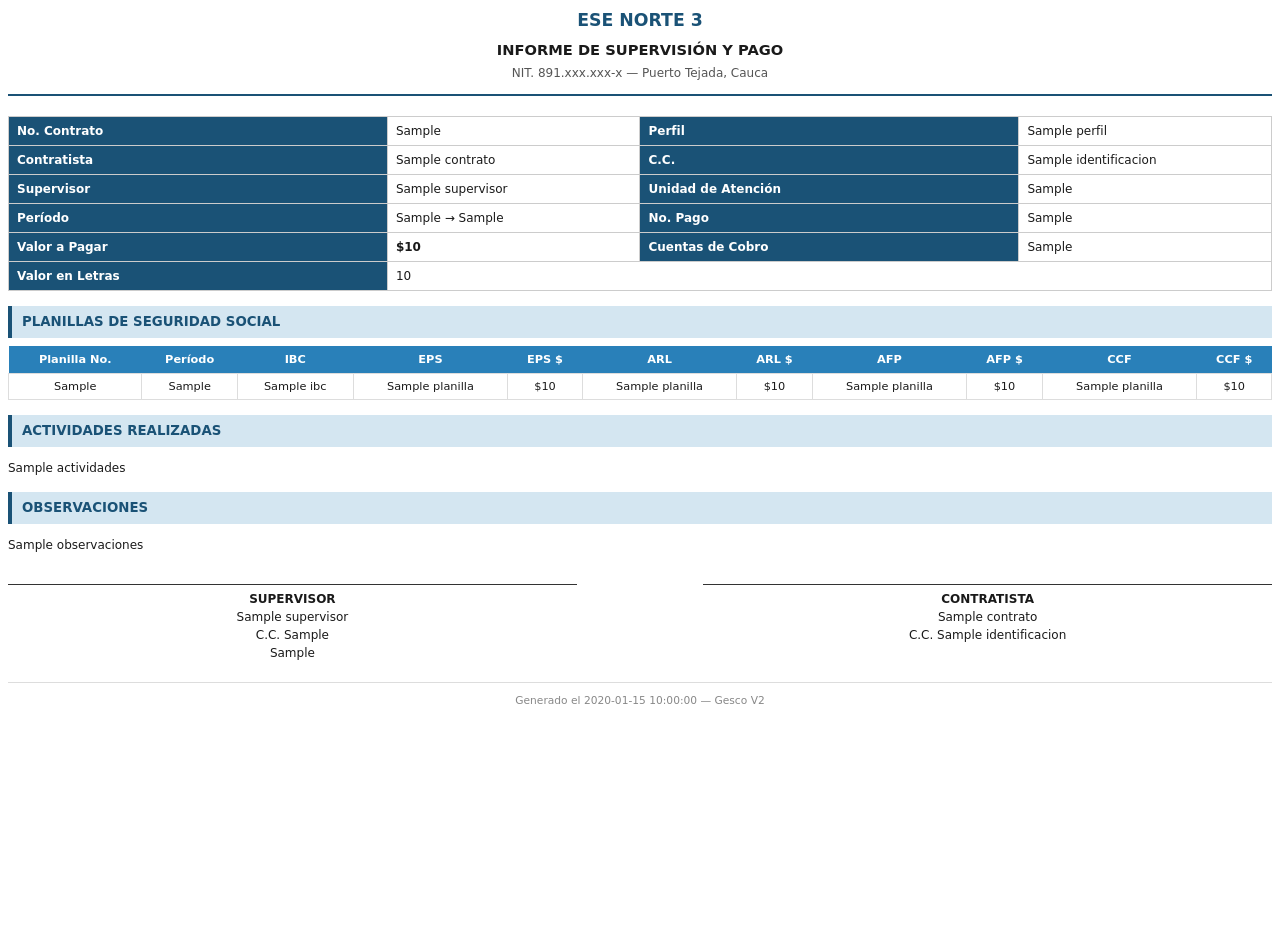
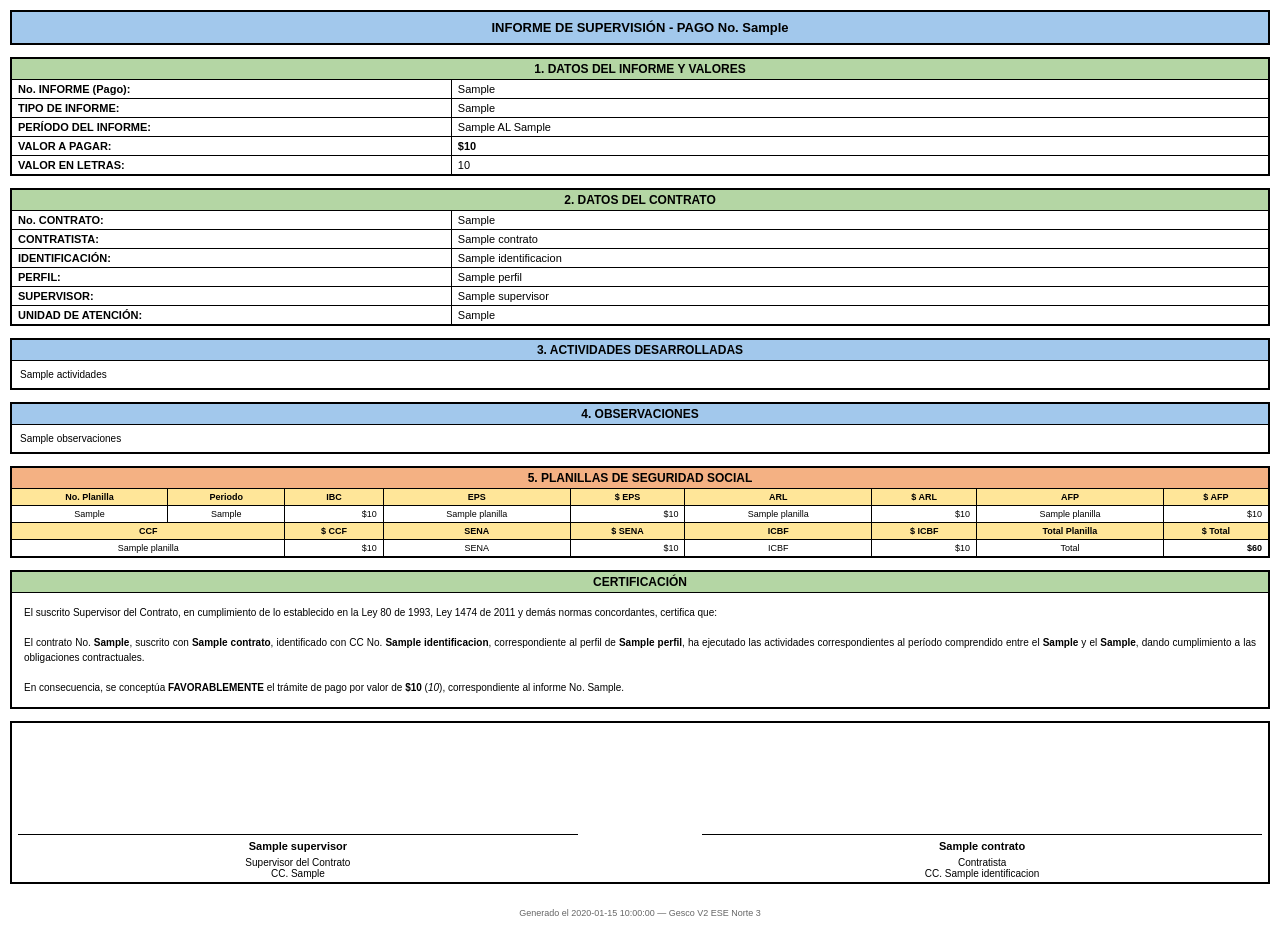
Before and after one commit to NexoSalud/gesco-v2, a FastAPI app: template backend/app/templates/supervision_pdf.html in a window 1280 px wide. Before the commit the page ends 704 px from the top, so only its background shows below. Run offline with FastAPI, Linux system fonts and the light colour scheme; the template is opened without the code that fills it: most values are stand-ins (such as "Sample title", 1, 10 or a date in 2020).

Commit message:
feat: PDF supervision con Playwright + import pagos desde Excel
- Reemplazado WeasyPrint por Playwright para generacion de PDF
- Template supervision_pdf.html con diseno completo (datos, planillas, certificacion, firmas)
- Actualizado Dockerfile y requirements para Playwright/Chromium
- Import ahora crea pagos para cada fila del Excel (PARCIAL/FINAL)
- Auto-incremento de cuotas_pagadas por cada pago importado

```diff
--- a/backend/app/templates/supervision_pdf.html
+++ b/backend/app/templates/supervision_pdf.html
@@ -2,212 +2,243 @@
 <html lang="es">
 <head>
 <meta charset="UTF-8">
+<title>Informe de Supervisión - {{ contrato.numero_contrato }}</title>
 <style>
-  @page {
-    size: letter;
-    margin: 2cm 1.5cm;
+  * { box-sizing: border-box; margin: 0; padding: 0; }
+  body {
+    font-family: Arial, Helvetica, sans-serif;
+    font-size: 11px;
+    color: #000;
+    background: #fff;
+    padding: 10px;
   }
-  body {
-    font-family: 'DejaVu Sans', Arial, sans-serif;
-    font-size: 10pt;
-    line-height: 1.5;
-    color: #1a1a1a;
-  }
-  .header {
-    text-align: center;
-    margin-bottom: 20px;
-    padding-bottom: 10px;
-    border-bottom: 2px solid #1a5276;
-  }
-  .header h2 { margin: 5px 0; color: #1a5276; font-size: 13pt; }
-  .header h3 { margin: 3px 0; font-size: 11pt; }
-  .header p { margin: 2px 0; font-size: 9pt; color: #555; }
-
-  .info-grid { width: 100%; border-collapse: collapse; margin: 15px 0; }
-  .info-grid td, .info-grid th {
-    border: 1px solid #ccc;
-    padding: 5px 8px;
-    text-align: left;
-    font-size: 9pt;
-  }
-  .info-grid th {
-    background: #1a5276;
-    color: #fff;
-    font-weight: bold;
-    width: 30%;
-  }
-  .info-grid td { width: 20%; }
-
-  .section-title {
-    background: #d4e6f1;
-    padding: 6px 10px;
-    margin: 15px 0 5px 0;
-    font-weight: bold;
-    font-size: 10pt;
-    color: #1a5276;
-    border-left: 4px solid #1a5276;
-  }
-
-  table.planillas {
-    width: 100%;
-    border-collapse: collapse;
-    margin: 8px 0;
-    font-size: 8.5pt;
-  }
-  table.planillas th {
-    background: #2980b9;
-    color: #fff;
-    padding: 5px;
-    text-align: center;
-  }
-  table.planillas td {
-    border: 1px solid #ddd;
-    padding: 4px;
-    text-align: center;
-  }
-  table.planillas tr:nth-child(even) { background: #f8f9fa; }
-
-  .firmas {
-    margin-top: 30px;
-    display: flex;
-    justify-content: space-between;
-  }
-  .firma-box {
-    width: 45%;
-    text-align: center;
-    border-top: 1px solid #333;
-    padding-top: 5px;
-    font-size: 9pt;
-  }
-  .footer {
-    text-align: center;
-    font-size: 8pt;
-    color: #888;
-    margin-top: 20px;
-    padding-top: 10px;
-    border-top: 1px solid #ddd;
-  }
-  .badge {
-    display: inline-block;
-    padding: 2px 8px;
-    border-radius: 3px;
-    font-size: 8pt;
-    font-weight: bold;
-  }
-  .badge-activo { background: #d4edda; color: #155724; }
-  .badge-supervision { background: #cce5ff; color: #004085; }
-  .valor { text-align: right; font-weight: bold; }
+  table { width: 100%; border-collapse: collapse; border: 2px solid #000; }
+  th, td { border: 1px solid #000; padding: 3px 6px; vertical-align: middle; }
+  .label { font-weight: bold; }
+  .text-center { text-align: center; }
+  .text-right { text-align: right; }
+  .text-justify { text-align: justify; }
+  .border-bottom-thick { border-bottom: 2px solid #000 !important; }
+  .border-top-thick { border-top: 2px solid #000 !important; }
+  .header-blue { background-color: #a2c8ec !important; -webkit-print-color-adjust: exact; print-color-adjust: exact; }
+  .header-green { background-color: #b4d6a4 !important; -webkit-print-color-adjust: exact; print-color-adjust: exact; }
+  .header-orange { background-color: #f4b183 !important; -webkit-print-color-adjust: exact; print-color-adjust: exact; }
+  .header-yellow { background-color: #ffe699 !important; -webkit-print-color-adjust: exact; print-color-adjust: exact; }
+  .bg-light-gray { background-color: #f2f2f2 !important; -webkit-print-color-adjust: exact; print-color-adjust: exact; }
+  .fs-9 { font-size: 9px; }
+  .fs-10 { font-size: 10px; }
+  .fw-bold { font-weight: bold; }
+  hr { border: 0.5px solid #000; margin: 12px 0; }
+  .page-break { page-break-before: always; }
+  .signature-area { margin-top: 50px; }
+  .signature-row { display: flex; justify-content: space-between; margin-top: 80px; }
+  .signature-box { text-align: center; width: 45%; }
+  .signature-line { border-top: 1px solid #000; margin-bottom: 5px; padding-top: 5px; }
+  ul { margin: 0; padding-left: 18px; }
+  ul li { margin-bottom: 2px; }
+  .sub-table { width: 100%; border-collapse: collapse; margin-top: 4px; }
+  .sub-table th, .sub-table td { border: 1px solid #000; padding: 2px 4px; font-size: 9px; }
+  .no-border { border: none !important; }
 </style>
 </head>
 <body>
 
-<div class="header">
-  <h2>ESE NORTE 3</h2>
-  <h3>INFORME DE SUPERVISIÓN Y PAGO</h3>
-  <p>NIT. 891.xxx.xxx-x — Puerto Tejada, Cauca</p>
-</div>
+<!-- ====== ENCABEZADO ====== -->
+<table>
+  <tr>
+    <td class="text-center header-blue fw-bold" style="font-size: 13px; padding: 8px;" colspan="2">
+      INFORME DE SUPERVISIÓN
 
-<table class="info-grid">
-  <tr>
-    <th>No. Contrato</th>
-    <td>{{ contrato.get('numero_contrato', '-') }}</td>
-    <th>Perfil</th>
-    <td>{{ contrato.get('perfil', '-') }}</td>
-  </tr>
-  <tr>
-    <th>Contratista</th>
-    <td>{{ contrato.get('nombre_contratista', '-') }}</td>
-    <th>C.C.</th>
-    <td>{{ contrato.get('identificacion', '-') }}</td>
-  </tr>
-  <tr>
-    <th>Supervisor</th>
-    <td>{{ contrato.get('supervisor', '-') }}</td>
-    <th>Unidad de Atención</th>
-    <td>{{ contrato.get('unidad_atencion', '-') }}</td>
-  </tr>
-  <tr>
-    <th>Período</th>
-    <td>{{ pago.get('periodo_desde', '-') }} → {{ pago.get('periodo_hasta', '-') }}</td>
-    <th>No. Pago</th>
-    <td>{{ pago.get('numero_pago', 0) }}</td>
-  </tr>
-  <tr>
-    <th>Valor a Pagar</th>
-    <td class="valor">${{ "{:,.0f}".format(pago.get('valor_a_pagar', 0)) }}</td>
-    <th>Cuentas de Cobro</th>
-    <td>{{ pago.get('cuentas_cobro', '-') }}</td>
-  </tr>
-  <tr>
-    <th>Valor en Letras</th>
-    <td colspan="3">{{ valor_letras }}</td>
+      {% if pago.get('numero_pago') %}
+      - PAGO No. {{ pago.numero_pago }}
+      {% endif %}
+    </td>
   </tr>
 </table>
 
-{% if planillas %}
-<div class="section-title">PLANILLAS DE SEGURIDAD SOCIAL</div>
-<table class="planillas">
-  <thead>
+<br>
+
+<!-- ====== SECCIÓN 1: DATOS DEL INFORME ====== -->
+<table>
+  <tr><td class="header-green fw-bold text-center" colspan="2" style="font-size: 12px;">1. DATOS DEL INFORME Y VALORES</td></tr>
   <tr>
-      <th>Planilla No.</th>
-      <th>Período</th>
-      <th>IBC</th>
-      <th>EPS</th>
-      <th>EPS $</th>
-      <th>ARL</th>
-      <th>ARL $</th>
-      <th>AFP</th>
-      <th>AFP $</th>
-      <th>CCF</th>
-      <th>CCF $</th>
+    <td class="label" style="width: 35%;">No. INFORME (Pago):</td>
+    <td style="width: 65%;">{{ pago.get('numero_pago', '_____') }}</td>
   </tr>
-  </thead>
-  <tbody>
+  <tr>
+    <td class="label">TIPO DE INFORME:</td>
+    <td>{{ pago.get('tipo_informe', 'SUPERVISIÓN') }}</td>
+  </tr>
+  <tr>
+    <td class="label">PERÍODO DEL INFORME:</td>
+    <td>{{ pago.get('periodo_desde', '_________') }} AL {{ pago.get('periodo_hasta', '_________') }}</td>
+  </tr>
+  <tr>
+    <td class="label">VALOR A PAGAR:</td>
+    <td class="fw-bold">${{ "{:,.0f}".format(pago.get('valor_a_pagar', 0)) }}</td>
+  </tr>
+  <tr>
+    <td class="label">VALOR EN LETRAS:</td>
+    <td>{{ valor_letras }}</td>
+  </tr>
+</table>
+<br>
+
+<!-- ====== SECCIÓN 2: DATOS DEL CONTRATO ====== -->
+<table>
+  <tr><td class="header-green fw-bold text-center" colspan="2" style="font-size: 12px;">2. DATOS DEL CONTRATO</td></tr>
+  <tr>
+    <td class="label" style="width: 35%;">No. CONTRATO:</td>
+    <td style="width: 65%;">{{ contrato.get('numero_contrato', '_____') }}</td>
+  </tr>
+  <tr>
+    <td class="label">CONTRATISTA:</td>
+    <td>{{ contrato.get('nombre_contratista', '_____') }}</td>
+  </tr>
+  <tr>
+    <td class="label">IDENTIFICACIÓN:</td>
+    <td>{{ contrato.get('identificacion', '_____') }}</td>
+  </tr>
+  <tr>
+    <td class="label">PERFIL:</td>
+    <td>{{ contrato.get('perfil', '_____') }}</td>
+  </tr>
+  <tr>
+    <td class="label">SUPERVISOR:</td>
+    <td>{{ contrato.get('supervisor', '_____') }}</td>
+  </tr>
+  <tr>
+    <td class="label">UNIDAD DE ATENCIÓN:</td>
+    <td>{{ contrato.get('unidad_atencion', '_____') }}</td>
+  </tr>
+</table>
+<br>
+
+<!-- ====== SECCIÓN 3: ACTIVIDADES ====== -->
+{% if pago.get('actividades') %}
+<table>
+  <tr><td class="header-blue fw-bold text-center" style="font-size: 12px;">3. ACTIVIDADES DESARROLLADAS</td></tr>
+  <tr><td style="padding: 8px; text-align: justify; font-size: 10px;">{{ pago.actividades|replace('\n', '<br>')|safe }}</td></tr>
+</table>
+<br>
+{% endif %}
+
+<!-- ====== SECCIÓN 4: OBSERVACIONES ====== -->
+{% if pago.get('observaciones') %}
+<table>
+  <tr><td class="header-blue fw-bold text-center" style="font-size: 12px;">4. OBSERVACIONES</td></tr>
+  <tr><td style="padding: 8px; text-align: justify; font-size: 10px;">{{ pago.observaciones|replace('\n', '<br>')|safe }}</td></tr>
+</table>
+<br>
+{% endif %}
+
+<!-- ====== SECCIÓN 5: PLANILLAS DE SEGURIDAD SOCIAL ====== -->
+{% if planillas and planillas|length > 0 %}
+<table>
+  <tr><td class="header-orange fw-bold text-center" colspan="9" style="font-size: 12px;">
+    {% if pago.get('numero_pago') %}5.{% else %}4.{% endif %} PLANILLAS DE SEGURIDAD SOCIAL
+  </td></tr>
+  <tr class="header-yellow fs-9 fw-bold text-center">
+    <td>No. Planilla</td>
+    <td>Periodo</td>
+    <td>IBC</td>
+    <td>EPS</td>
+    <td>$ EPS</td>
+    <td>ARL</td>
+    <td>$ ARL</td>
+    <td>AFP</td>
+    <td>$ AFP</td>
+  </tr>
   {% for pl in planillas %}
-    <tr>
-      <td>{{ pl.get('planilla_no', '-') }}</td>
-      <td>{{ pl.get('periodo_cotizado', '-') }}</td>
-      <td>{{ pl.get('ibc', '0') }}</td>
-      <td>{{ pl.get('eps_nombre', '-') }}</td>
-      <td>${{ "{:,.0f}".format(pl.get('eps_valor', 0)) }}</td>
-      <td>{{ pl.get('arl_nombre', '-') }}</td>
-      <td>${{ "{:,.0f}".format(pl.get('arl_valor', 0)) }}</td>
-      <td>{{ pl.get('afp_nombre', '-') }}</td>
-      <td>${{ "{:,.0f}".format(pl.get('afp_valor', 0)) }}</td>
-      <td>{{ pl.get('ccf_nombre', '-') }}</td>
-      <td>${{ "{:,.0f}".format(pl.get('ccf_valor', 0)) }}</td>
+  <tr class="text-center fs-9">
+    <td>{{ pl.get('planilla_no', '') }}</td>
+    <td>{{ pl.get('periodo_cotizado', '') }}</td>
+    <td class="text-right">${{ "{:,.0f}".format(pl.get('ibc', 0)|int) }}</td>
+    <td>{{ pl.get('eps_nombre', '') }}</td>
+    <td class="text-right">${{ "{:,.0f}".format(pl.get('eps_valor', 0)|int) }}</td>
+    <td>{{ pl.get('arl_nombre', '') }}</td>
+    <td class="text-right">${{ "{:,.0f}".format(pl.get('arl_valor', 0)|int) }}</td>
+    <td>{{ pl.get('afp_nombre', '') }}</td>
+    <td class="text-right">${{ "{:,.0f}".format(pl.get('afp_valor', 0)|int) }}</td>
   </tr>
   {% endfor %}
-  </tbody>
+  {% if planillas[0].get('ccf_nombre') or planillas[0].get('sena_valor') %}
+  <tr class="header-yellow fs-9 fw-bold text-center">
+    <td colspan="2">CCF</td>
+    <td>$ CCF</td>
+    <td>SENA</td>
+    <td>$ SENA</td>
+    <td>ICBF</td>
+    <td>$ ICBF</td>
+    <td>Total Planilla</td>
+    <td>$ Total</td>
+  </tr>
+  {% for pl in planillas %}
+  <tr class="text-center fs-9">
+    <td colspan="2">{{ pl.get('ccf_nombre', '') }}</td>
+    <td class="text-right">${{ "{:,.0f}".format(pl.get('ccf_valor', 0)|int) }}</td>
+    <td>{{ 'SENA' if pl.get('sena_valor', 0) > 0 else '' }}</td>
+    <td class="text-right">${{ "{:,.0f}".format(pl.get('sena_valor', 0)|int) }}</td>
+    <td>{{ 'ICBF' if pl.get('icbf_valor', 0) > 0 else '' }}</td>
+    <td class="text-right">${{ "{:,.0f}".format(pl.get('icbf_valor', 0)|int) }}</td>
+    <td>Total</td>
+    <td class="text-right fw-bold">${{ "{:,.0f}".format((pl.get('eps_valor', 0)|int) + (pl.get('arl_valor', 0)|int) + (pl.get('afp_valor', 0)|int) + (pl.get('ccf_valor', 0)|int) + (pl.get('sena_valor', 0)|int) + (pl.get('icbf_valor', 0)|int)) }}</td>
+  </tr>
+  {% endfor %}
+  {% endif %}
 </table>
+<br>
 {% endif %}
 
-{% if pago.get('actividades') %}
-<div class="section-title">ACTIVIDADES REALIZADAS</div>
-<p style="font-size: 9pt;">{{ pago.get('actividades', '') }}</p>
-{% endif %}
+<!-- ====== SECCIÓN 6: CERTIFICACIÓN ====== -->
+<table>
+  <tr><td class="header-green fw-bold text-center" style="font-size: 12px;">CERTIFICACIÓN</td></tr>
+  <tr>
+    <td style="padding: 12px; text-align: justify; font-size: 10px; line-height: 1.5;">
+      El suscrito Supervisor del Contrato, en cumplimiento de lo establecido en la Ley 80 de 1993, Ley 1474 de 2011 y demás normas concordantes, certifica que:
 
-{% if pago.get('observaciones') %}
-<div class="section-title">OBSERVACIONES</div>
-<p style="font-size: 9pt;">{{ pago.get('observaciones', '') }}</p>
-{% endif %}
+      <br><br>
+      El contrato No. <strong>{{ contrato.get('numero_contrato', '_____') }}</strong>, suscrito con <strong>{{ contrato.get('nombre_contratista', '_____') }}</strong>, identificado con CC No. <strong>{{ contrato.get('identificacion', '_____') }}</strong>, correspondiente al perfil de <strong>{{ contrato.get('perfil', '_____') }}</strong>, ha ejecutado las actividades correspondientes al período comprendido entre el <strong>{{ pago.get('periodo_desde', '_________') }}</strong> y el <strong>{{ pago.get('periodo_hasta', '_________') }}</strong>, dando cumplimiento a las obligaciones contractuales.
 
-<div class="firmas">
-  <div class="firma-box">
-    <strong>SUPERVISOR</strong><br>
-    {{ contrato.get('supervisor', '___________________') }}<br>
-    C.C. {{ contrato.get('cedula_supervisor', '_________') }}<br>
-    {{ contrato.get('cargo_supervisor', '_________') }}
+      <br><br>
+      En consecuencia, se conceptúa <strong>FAVORABLEMENTE</strong> el trámite de pago por valor de <strong>${{ "{:,.0f}".format(pago.get('valor_a_pagar', 0)) }}</strong> (<em>{{ valor_letras }}</em>), correspondiente al informe No. {{ pago.get('numero_pago', '_____') }}.
+    </td>
+  </tr>
+</table>
+<br>
+
+<!-- ====== SECCIÓN 7: FIRMAS ====== -->
+<table>
+  <tr><td class="no-border" style="padding: 8px;">&nbsp;</td></tr>
+  <tr>
+    <td class="no-border signature-area">
+      <div class="signature-row">
+        <div class="signature-box">
+          <div class="signature-line">
+            <strong>{{ contrato.get('supervisor', '_________________________') }}</strong>
           </div>
-  <div class="firma-box">
-    <strong>CONTRATISTA</strong><br>
-    {{ contrato.get('nombre_contratista', '___________________') }}<br>
-    C.C. {{ contrato.get('identificacion', '_________') }}
+          <div style="font-size: 10px;">
+            Supervisor del Contrato<br>
+            {% if contrato.get('cedula_supervisor') %}CC. {{ contrato.get('cedula_supervisor') }}{% endif %}
           </div>
         </div>
+        <div class="signature-box">
+          <div class="signature-line">
+            <strong>{{ contrato.get('nombre_contratista', '_________________________') }}</strong>
+          </div>
+          <div style="font-size: 10px;">
+            Contratista<br>
+            CC. {{ contrato.get('identificacion', '_____') }}
+          </div>
+        </div>
+      </div>
+    </td>
+  </tr>
+</table>
 
-<div class="footer">
-  Generado el {{ fecha_generacion }} — Gesco V2
+<br><br>
+<div class="text-center fs-9" style="color: #666;">
+  Generado el {{ fecha_generacion }} — Gesco V2 ESE Norte 3
 </div>
 
 </body>
--- a/backend/requirements.txt
+++ b/backend/requirements.txt
@@ -4,7 +4,7 @@ sqlalchemy[asyncio]==2.0.35
 asyncpg==0.30.0
 alembic==1.13.2
 python-docx==1.1.2
-weasyprint==62.3
+playwright==1.49.0
 jinja2==3.1.4
 openpyxl==3.1.5
 python-multipart==0.0.12
```
Also changed, not shown: backend/app/routers/import_routes.py (+180 -124 lines), backend/app/services/pdf_generator.py (+10 -4 lines), 1 other file. Lines whose indentation alone changed are shown as unchanged.
